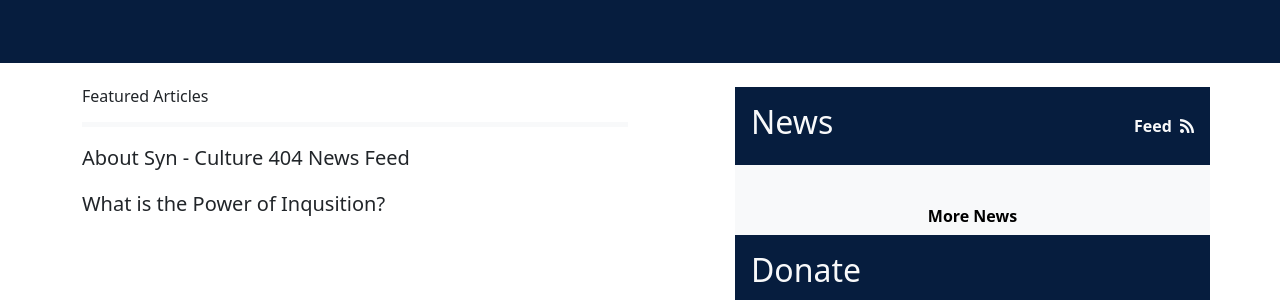
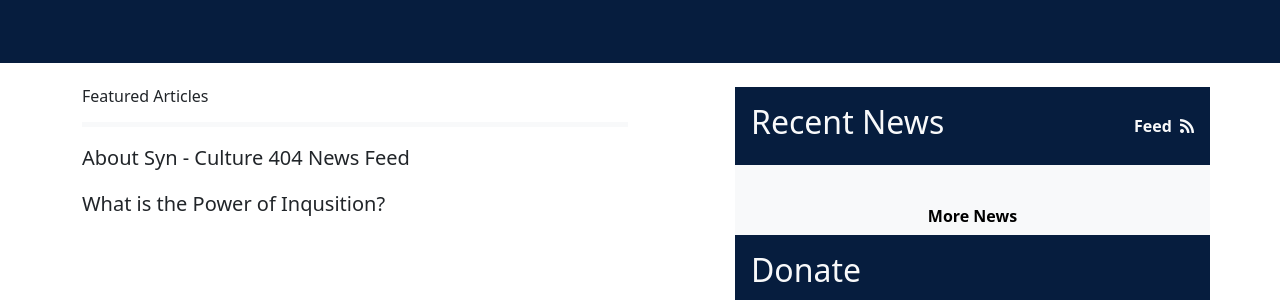
Before and after one commit to Culture-404/Syn_Inquisition, a Jekyll site: the page built from index.md, in a window 1280 px wide. Shown: the part 324-624 px from the top of the page. Built offline with Jekyll 4.4.1, drawn with Linux system fonts in a browser that asks for light colours.

Commit message:
Update News title

```diff
--- a/_layouts/home.html
+++ b/_layouts/home.html
@@ -50,7 +50,7 @@ layout: default
             <div class="container-fluid bg-dark text-light fs-6 fw-bolder p-3 mb-3 ">
                 <div class="row justify-content-between">
                     <div class="col">
-                        <h2>News</h2>
+                        <h2>Recent News</h2>
 
                     </div>
                     <div class="col d-flex flex-column justify-content-center">
```
